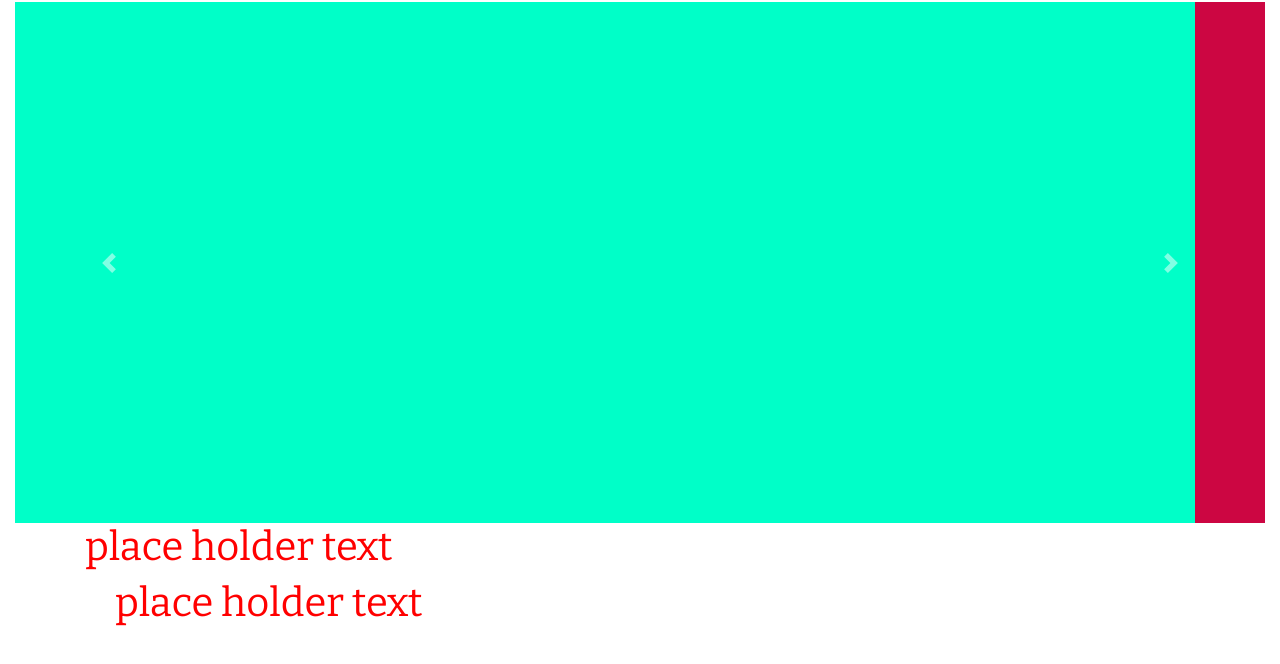
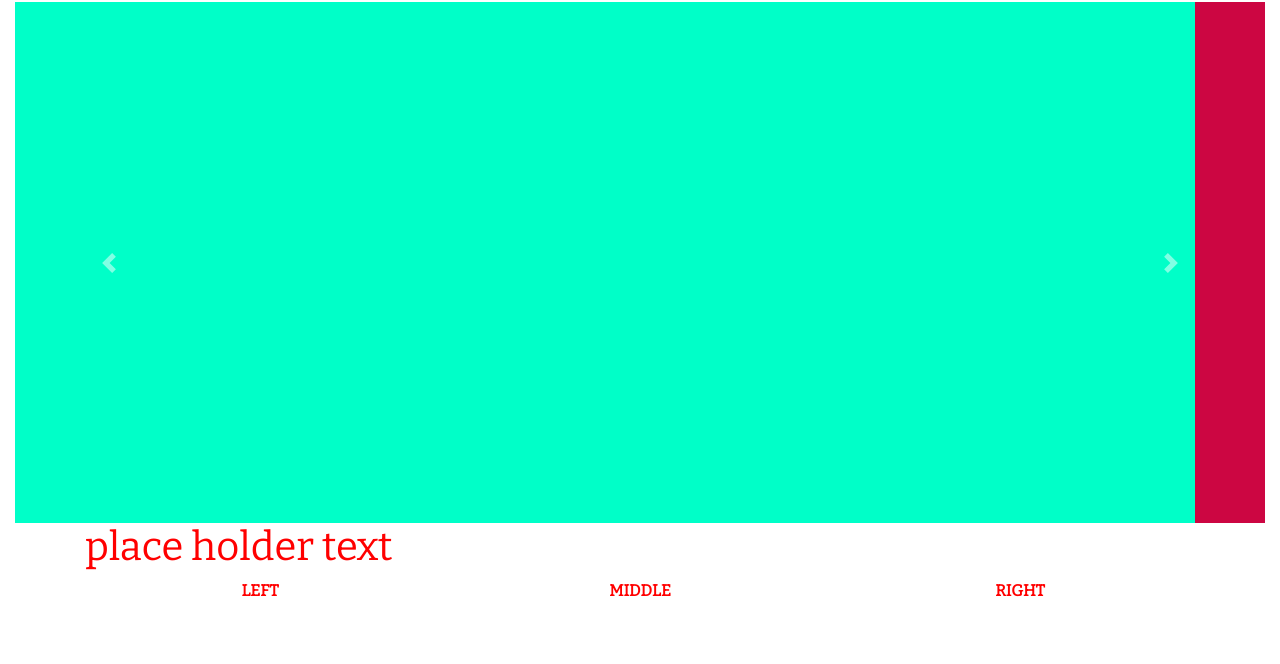
Before and after one commit to moeychuckdoey/flynns-website, a plain HTML site: page index.html in a window 1280 px wide. Shown: the part 126-790 px from the top of the page. Drawn offline with nearby package versions, Linux system fonts and the light colour scheme.

Commit message:
adding things

```diff
--- a/index.html
+++ b/index.html
@@ -73,16 +73,25 @@
   </a>
 </div>
 </div><!-- End slider container  -->
-<div id="products" class="container"> <!-- start products container  -->
+<div id="products" class="container"> <!-- start pro0ducts container  -->
 
 <h1>place holder text</h1>
 
 </div><!-- End products container  -->
-<div id="footer" class="container"> <!-- start footer container  -->
-  <div id="upperfooter" class="container"> <!-- start top footer section container  -->
-<div id="products" class="container">
+<div id="footer" class="container-fluid"> <!-- start footer container  -->
+<div id="upperfooter" class="container"> <!-- start top footer section container  -->
+<div class="row">
+<div class="col-lg-4 text-center">
+<p>LEFT</p>
+</div>
+<div class="col-lg-4 text-center">
+<p>MIDDLE</p>
+</div>
+<div class="col-lg-4 text-center">
+<p>RIGHT</p>
+</div>
+</div>
 
-<h1>place holder text</h1>
 
 </div><!-- End product container  -->
 
```
